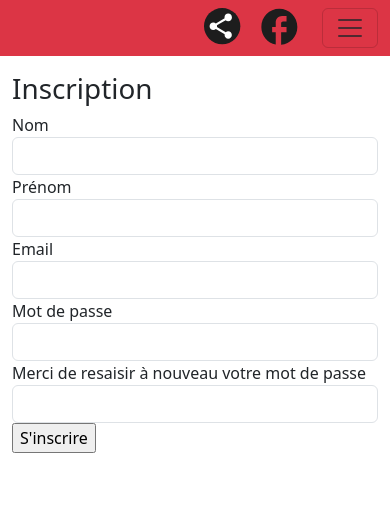
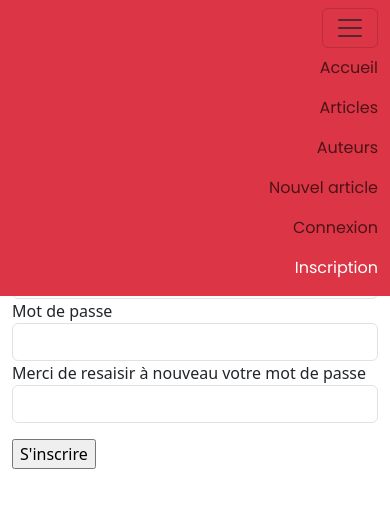
Before and after one commit to sunsand03/Le_coin_des_gourmets, a PHP site: page /register.php in a window 390 px wide, after a click that opens the changed part. Shown: the top 508 px of the page. Run offline with PHP 8.4, Linux system fonts and the light colour scheme.

Commit message:
ajout de commentaires et modifications des vues

```diff
--- a/article_update.php
+++ b/article_update.php
@@ -37,5 +37,5 @@ if (isset($_POST['titre'])) {
 }
 
 
-// appel de la vue
+// charge la vue
 include_once './template_view/article_update.phtml';
--- a/assets/css/style.css
+++ b/assets/css/style.css
@@ -74,9 +74,10 @@ p, ul {
     font-size: 1rem;
 }
 
-/* Colore le nom de page active en rouge dans le menu */
+/* Colore le nom de page active en blanc dans le menu */
 .active-page {
     color: white;
+    font-weight: bold;
 }
 
 /* colore la barre de navigation ayant cette classe en orange */
--- a/include/menu.php
+++ b/include/menu.php
@@ -3,10 +3,10 @@
 
 
 // initialise la variable $emailSession
-  $emailSession= '';
+$emailSession = '';
 // vérifie si la variable $_SESSION['email'] est définie et si elle n'est pas vide; attribue alors cette valeur à $emailSession
-  if(isset($_SESSION['email']) && ($_SESSION['email']) != ''){
-    $emailSession= $_SESSION['email'];
+if (isset($_SESSION['email']) && ($_SESSION['email']) != '') {
+    $emailSession = $_SESSION['email'];
 }
 
 ?>
@@ -21,57 +21,62 @@
             </a>
         </div>
 
-        <!-- div pour le menu burger au niveau du responsive  -->
-        <div class="d-flex d-lg-none">
-                <div>
-                    <img src="../assets/pictures/icones-et-logo/share.svg" alt="" class="mx-2">
-                    <img src="../assets/pictures/icones-et-logo/facebook.svg" alt="" class="ms-2 me-4">
-                </div>
+        <!-- menu burger -->
         <button class="navbar-toggler" type="button" data-bs-toggle="collapse" data-bs-target="#navbarNav" aria-controls="navbarNav" aria-expanded="false" aria-label="Toggle navigation">
             <span class="navbar-toggler-icon"></span>
         </button>
-            </div>
+
 
         <!-- barre de navigation -->
-            <div class="collapse navbar-collapse text-end">
+        <div class="collapse navbar-collapse text-end" id="navbarNav">
             <ul class="navbar-nav">
 
                 <li class="nav-item">
-                        <a class="nav-link <?php if($page == 'index'){echo 'active-page'; }?> mx-lg-5" href="index.php">Accueil</a>
+                    <a class="nav-link <?php if ($page == 'index') {
+                                            echo 'active-page';
+                                        } ?> mx-lg-5" href="index.php">Accueil</a>
                 </li>
 
                 <li class="nav-item">
-                        <a class="nav-link <?php if($page == 'article'){echo 'active-page'; }?> mx-lg-5" href="articles.php">Articles</a>
+                    <a class="nav-link <?php if ($page == 'article') {
+                                            echo 'active-page';
+                                        } ?> mx-lg-5" href="articles.php">Articles</a>
                 </li>
 
                 <li class="nav-item">
-                        <a class="nav-link <?php if($page == 'auteur'){echo 'active-page'; }?> mx-lg-5" href="auteurs.php">Auteurs</a>
+                    <a class="nav-link <?php if ($page == 'auteur') {
+                                            echo 'active-page';
+                                        } ?> mx-lg-5" href="auteurs.php">Auteurs</a>
                 </li>
 
                 <li class="nav-item">
-                        <a class="nav-link <?php if($page == 'nouvel article'){echo 'active-page'; }?> mx-lg-5" href="article_new.php">Nouvel article</a>
+                    <a class="nav-link <?php if ($page == 'nouvel article') {
+                                            echo 'active-page';
+                                        } ?> mx-lg-5" href="article_new.php">Nouvel article</a>
                 </li>
 
                 <!-- liens qui apparait lorsqu'on est pas connecté -->
-                    <?php if ($emailSession == ''){ ?>
-                    <li class="nav-item"><a href="login.php" class="nav-link <?php if($page == 'login'){echo 'active-page'; }?>">Connexion</a></li>
-                    <li class="nav-item"><a href="register.php" class="nav-link <?php if($page == 'register'){echo 'active-page'; }?>">Inscription</a></li>
-                    <?php }else{ ?>
-                    <li class="nav-item nav-link">Bonjour<?php echo $emailSession; ?></li>
-                    <li class="nav-item"> <a class="nav-link <?php if($page == 'logout'){echo 'active-page'; }?>" href="logout.php">Me déconnecter</a></li>
-                    <?php }?>
+                <?php if ($emailSession == '') { ?>
+                    <li class="nav-item"><a href="login.php" class="nav-link <?php if ($page == 'login') {
+                                                                                    echo 'active-page';
+                                                                                } ?>">Connexion</a></li>
+                    <li class="nav-item"><a href="register.php" class="nav-link <?php if ($page == 'register') {
+                                                                                    echo 'active-page';
+                                                                                } ?>">Inscription</a></li>
+                <?php } else { ?>
+                    <li class="nav-item nav-link text-center">Bonjour<br><?php echo $emailSession; ?></li>
+                    <li class="nav-item"> <a class="nav-link <?php if ($page == 'logout') {
+                                                                    echo 'active-page';
+                                                                } ?>" href="logout.php">Déconnexion</a></li>
+                <?php } ?>
 
             </ul>
         </div>
 
-            <!-- icones visibles sur les écrans de taille large -->
-            <div class="d-none d-lg-block">
-                <img src="./assets/pictures/icones-et-logo/share.svg" alt="" class="mx-2">
-                <img src="./assets/pictures/icones-et-logo/facebook.svg" alt="" class="mx-2">
-            </div>
+
 
     </div>
 
 
-
+    <script src="https://stackpath.bootstrapcdn.com/bootstrap/5.3.1/js/bootstrap.bundle.min.js"></script>
 </nav>
--- a/include/session.php
+++ b/include/session.php
@@ -1,5 +1,8 @@
 <?php
 
+/**
+ * démarre une session
+ */
 session_start();
 
 ?>
--- a/index.php
+++ b/index.php
@@ -20,9 +20,6 @@ $CategoryModel = new Category();
 //récupère toutes les catégories d'article
 $categories = $CategoryModel->getAllCategory();
 
-// $articleModel = new Article;
-// $articleCategory = $articleModel->getArticleByCategoryId($idCategory);
-// d($articleCategory);
 
 //charge la vue
 include './template_view/index.phtml';
--- a/logout.php
+++ b/logout.php
@@ -1,8 +1,13 @@
 <?php
 
+// charge le fichier de démarrage de la session
 include_once './include/session.php';
+
+// attribue une valeur à $page
 $page = 'logout';
 
+// détruit la session en cours
 session_destroy();
 
+// redirige vers la page d'accueil
 header('Location:index.php');
--- a/model/article.php
+++ b/model/article.php
@@ -1,10 +1,12 @@
 <?php
 
-// appel du fichier contenant les informations de connection
+// appel du fichier contenant les informations de connexion
 require_once './bdd/connexion.php';
 
 
-// définition de la classe
+/**
+ * Undocumented class
+ */
 class Article
 {
   // définition d'une méthode
--- a/template_view/article.phtml
+++ b/template_view/article.phtml
@@ -6,8 +6,12 @@
   <meta http-equiv="X-UA-Compatible" content="IE=edge">
   <meta name="viewport" content="width=device-width, initial-scale=1.0">
   <title>Les recettes</title>
-  <!-- chargement des script dans le head -->
+
+  <!-- charge les différents scripts -->
   <?php include_once './include/script.php'; ?>
+
+  <!-- charge le fichier css -->
+  <link rel="stylesheet" href="./assets/css/style.css">
 
 </head>
 
--- a/template_view/register.phtml
+++ b/template_view/register.phtml
@@ -1,19 +1,27 @@
 <!DOCTYPE html>
-<html lang="en">
+<html lang="fr">
 <head>
     <meta charset="UTF-8">
     <meta http-equiv="X-UA-Compatible" content="IE=edge">
     <meta name="viewport" content="width=device-width, initial-scale=1.0">
-    <title>Document</title>
-    <?php include_once './include/script.php';?>
+    <title>Inscription</title>
+
+    <!-- charge les différents scripts -->
+    <?php include_once './include/script.php'; ?>
+
+    <!-- charge le fichier css -->
+    <link rel="stylesheet" href="../assets/css/style.css">
+
 </head>
+
 <body>
+
 <?php include_once './include/menu.php';?>
 <br><br><br>
 
 <div class="container">
     <h1>Inscription</h1>
-   <form action="register.php" method="post">
+    <form action="register.php" method="post">
         <label for="">Nom</label>
         <input type="text" name="nom" class="form-control">
         <label for="">Prénom</label>
@@ -24,7 +32,10 @@
         <input type="password" name="password" class="form-control">
         <label for="">Merci de resaisir à nouveau votre mot de passe</label>
         <input type="password" name="password2" class="form-control">
-        <input type="submit" value="S'inscrire">
+
+        <div class="div mt-3">
+            <input type="submit" value="S'inscrire">
+        </div>
    </form>
 </div>
 
```
Also changed, not shown: article_delete.php (+8 -5 lines), article_details.php (+11 -2 lines), articles.php (+9 -3 lines), auteurs.php (+9 -5 lines), login.php (+10 -2 lines), register.php (+17 -4 lines), template_view/article_detail.phtml (+35 -9 lines), template_view/article_new.phtml (+14 -4 lines), template_view/article_update.phtml (+20 -7 lines), template_view/auteur.phtml (+7 -1 lines), template_view/login.phtml (+10 -1 lines). Lines whose indentation alone changed are shown as unchanged.
